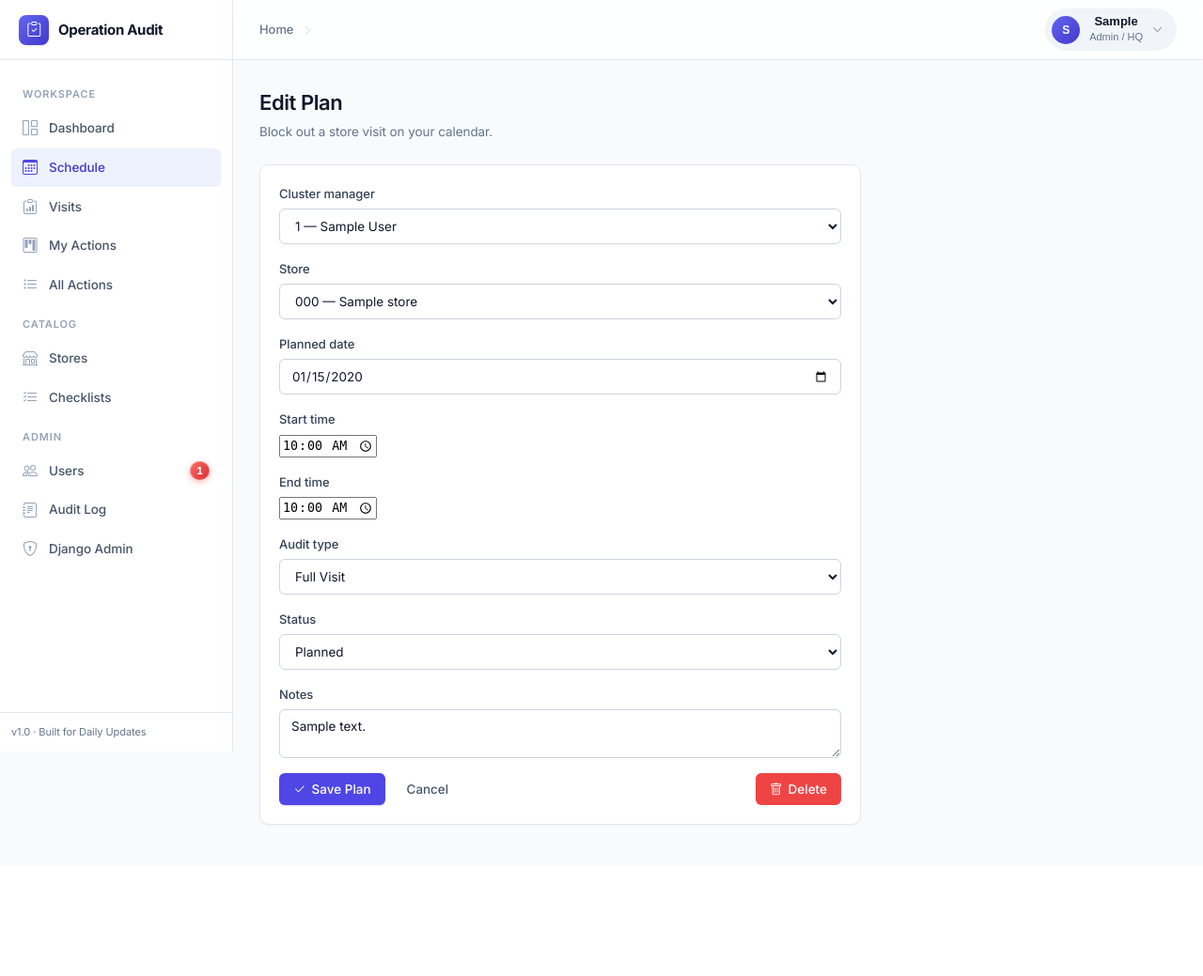
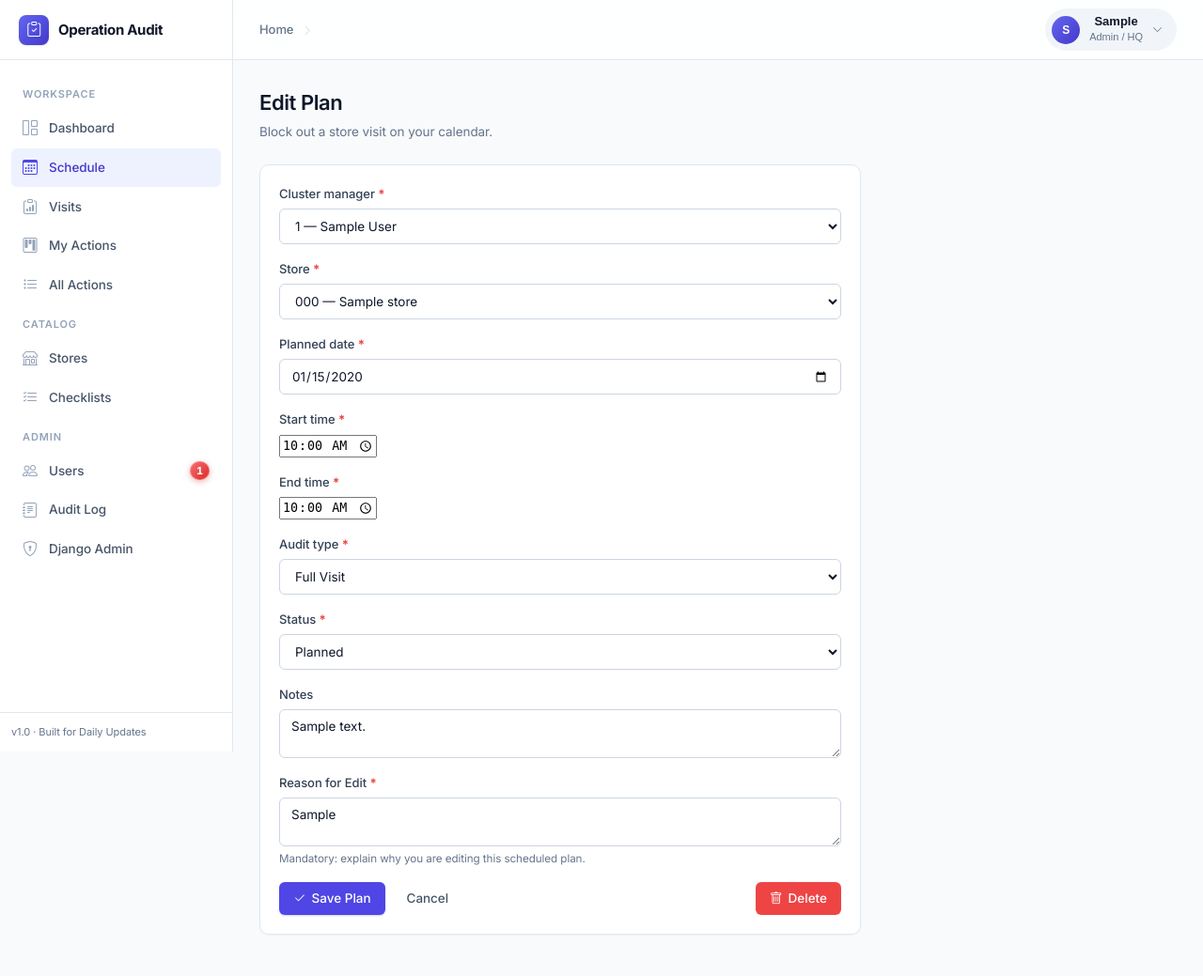
Before and after one commit to Karthikr1112/Checklist, a Django app: page /schedule/00000000-0000-0000-0000-000000000001/edit/ in a window 1280 px wide. Shown: the whole page at 94% size. Before the commit the page ends 879 px from the top, so only its background shows below. Run offline with Django 5.2, Linux system fonts and the light colour scheme; a user stored in the database is signed in; tables that the repository leaves empty hold one stand-in row (values such as "Sample post").

Commit message:
edit reason

```diff
--- a/apps/schedule/forms.py
+++ b/apps/schedule/forms.py
@@ -20,12 +20,14 @@ class VisitPlanForm(forms.ModelForm):
             "audit_type",
             "status",
             "notes",
+            "edit_reason",
         )
         widgets = {
             "planned_date": forms.DateInput(attrs={"type": "date"}),
             "start_time": forms.TimeInput(attrs={"type": "time"}),
             "end_time": forms.TimeInput(attrs={"type": "time"}),
             "notes": forms.Textarea(attrs={"rows": 2}),
+            "edit_reason": forms.Textarea(attrs={"rows": 2, "placeholder": "Explain why this scheduled plan is being edited..."}),
         }
 
     def __init__(self, *args, user=None, **kwargs):
@@ -45,6 +47,26 @@ class VisitPlanForm(forms.ModelForm):
             self.fields["cluster_manager"].widget = forms.HiddenInput()
             self.fields["store"].queryset = stores_visible_to(user)
 
+        is_edit = bool(self.instance and not self.instance._state.adding)
+        if is_edit:
+            self.fields["edit_reason"].required = True
+            self.fields["edit_reason"].label = "Reason for Edit"
+            self.fields["edit_reason"].widget.attrs.update({
+                "placeholder": "Explain why this scheduled plan is being edited (mandatory)...",
+                "required": "required",
+            })
+            self.fields["edit_reason"].help_text = "Mandatory: explain why you are editing this scheduled plan."
+        else:
+            if "edit_reason" in self.fields:
+                del self.fields["edit_reason"]
+
+    def clean_edit_reason(self):
+        reason = self.cleaned_data.get("edit_reason", "").strip()
+        is_edit = bool(self.instance and not self.instance._state.adding)
+        if is_edit and not reason:
+            raise forms.ValidationError("Please provide a reason why you are editing this scheduled plan.")
+        return reason
+
     def clean(self):
         cleaned = super().clean()
         start = cleaned.get("start_time")
--- a/apps/schedule/models.py
+++ b/apps/schedule/models.py
@@ -36,6 +36,11 @@ class VisitPlan(BaseModel):
         max_length=16, choices=PlanStatus.choices, default=PlanStatus.PLANNED, db_index=True
     )
     notes = models.TextField(blank=True)
+    edit_reason = models.TextField(
+        blank=True,
+        default="",
+        help_text=_("Reason provided when this plan was last edited."),
+    )
 
     visit = models.OneToOneField(
         Visit,
@@ -66,4 +71,5 @@ class VisitPlan(BaseModel):
         ]
 
     def __str__(self) -> str:  # pragma: no cover
-        return f"{self.cluster_manager_id} @ {self.store.code} on {self.planned_date} {self.start_time}"
+        store_code = getattr(getattr(self, "store", None), "code", "?")
+        return f"{self.cluster_manager_id} @ {store_code} on {self.planned_date} {self.start_time}"
--- a/apps/schedule/views.py
+++ b/apps/schedule/views.py
@@ -68,6 +68,7 @@ def _serialize(plan: VisitPlan, user=None) -> dict:
             "status": plan.status,
             "status_label": plan.get_status_display(),
             "notes": plan.notes,
+            "edit_reason": plan.edit_reason,
             "visit_id": str(plan.visit_id) if plan.visit_id else None,
             "detail_url": reverse("schedule:plan_detail", args=[plan.id]),
             "edit_url":   reverse("schedule:plan_edit",   args=[plan.id]),
@@ -143,11 +144,14 @@ def plan_edit(request, pk):
         before = _plan_snapshot(plan)
         form = VisitPlanForm(request.POST, instance=plan, user=request.user)
         if form.is_valid():
-            form.save()
+            plan = form.save()
             changes = diff(before, _plan_snapshot(plan))
+            edit_reason = form.cleaned_data.get("edit_reason", "").strip()
+            details = f"Reason: {edit_reason}"
             if changes:
-                log_event(request, Action.PLAN_UPDATED, plan, label=_plan_label(plan),
-                          details="Changed: " + ", ".join(changes), changes=changes)
+                details += " · Changed: " + ", ".join(changes)
+            log_event(request, Action.PLAN_UPDATED, plan, label=_plan_label(plan),
+                      details=details, changes=changes)
             messages.success(request, "Plan updated.")
             return redirect("schedule:plan_detail", pk=plan.pk)
     else:
--- a/templates/schedule/plan_form.html
+++ b/templates/schedule/plan_form.html
@@ -9,9 +9,12 @@
     {% for f in form %}
       {% if f.is_hidden %}{{ f }}{% else %}
       <div class="form-group">
-        <label class="form-label">{{ f.label }}</label>
+        <label class="form-label" for="{{ f.id_for_label }}">
+          {{ f.label }}
+          {% if f.field.required %}<span class="text-danger" style="color:var(--danger,#ef4444);font-weight:bold;">*</span>{% endif %}
+        </label>
         {{ f }}
-        {% if f.help_text %}<small class="muted">{{ f.help_text }}</small>{% endif %}
+        {% if f.help_text %}<small class="muted" style="display:block;margin-top:4px;">{{ f.help_text }}</small>{% endif %}
         {% if f.errors %}<div class="form-error">{{ f.errors|striptags }}</div>{% endif %}
       </div>
       {% endif %}
```
Also changed, not shown: templates/schedule/calendar.html (+9 -0 lines), templates/schedule/plan_detail.html (+9 -1 lines), apps/schedule/migrations/0002_visitplan_edit_reason.py (added).
